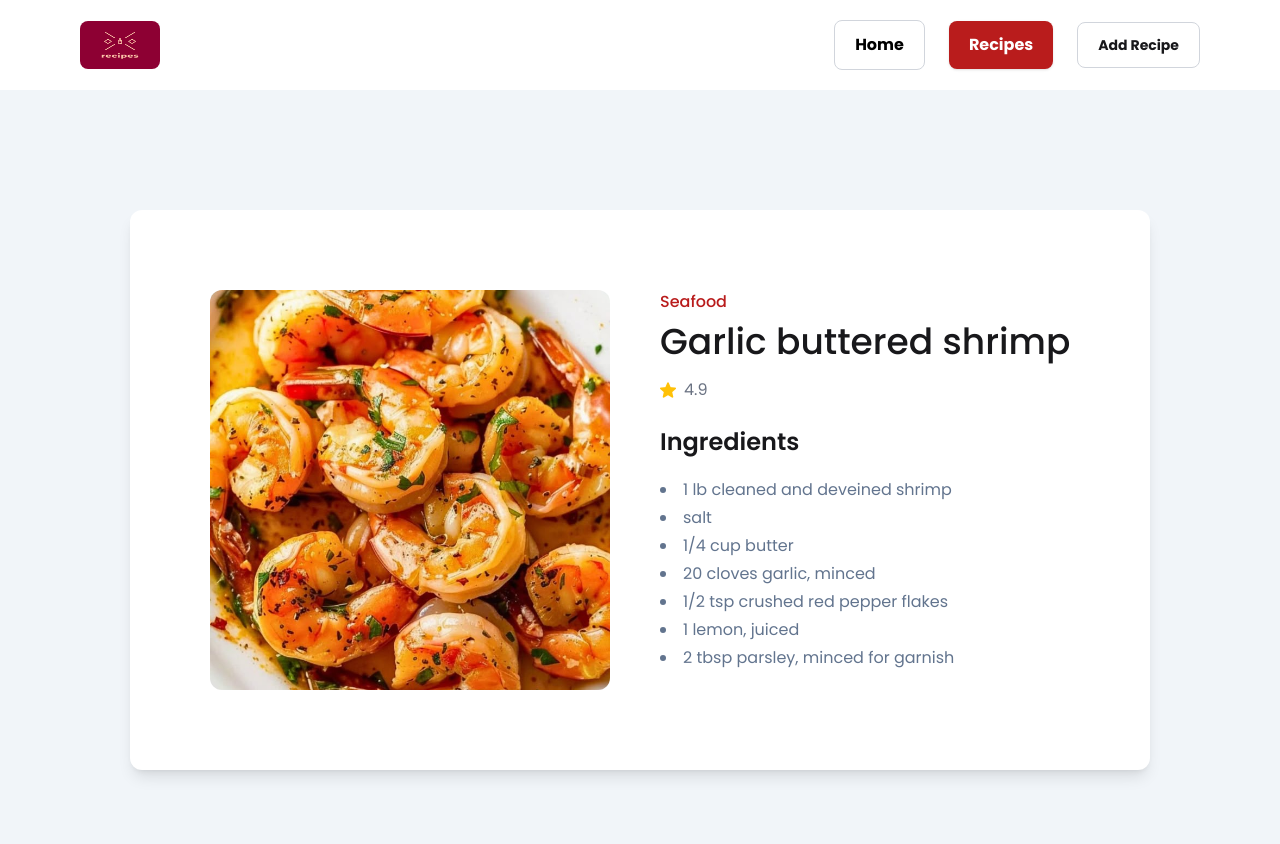
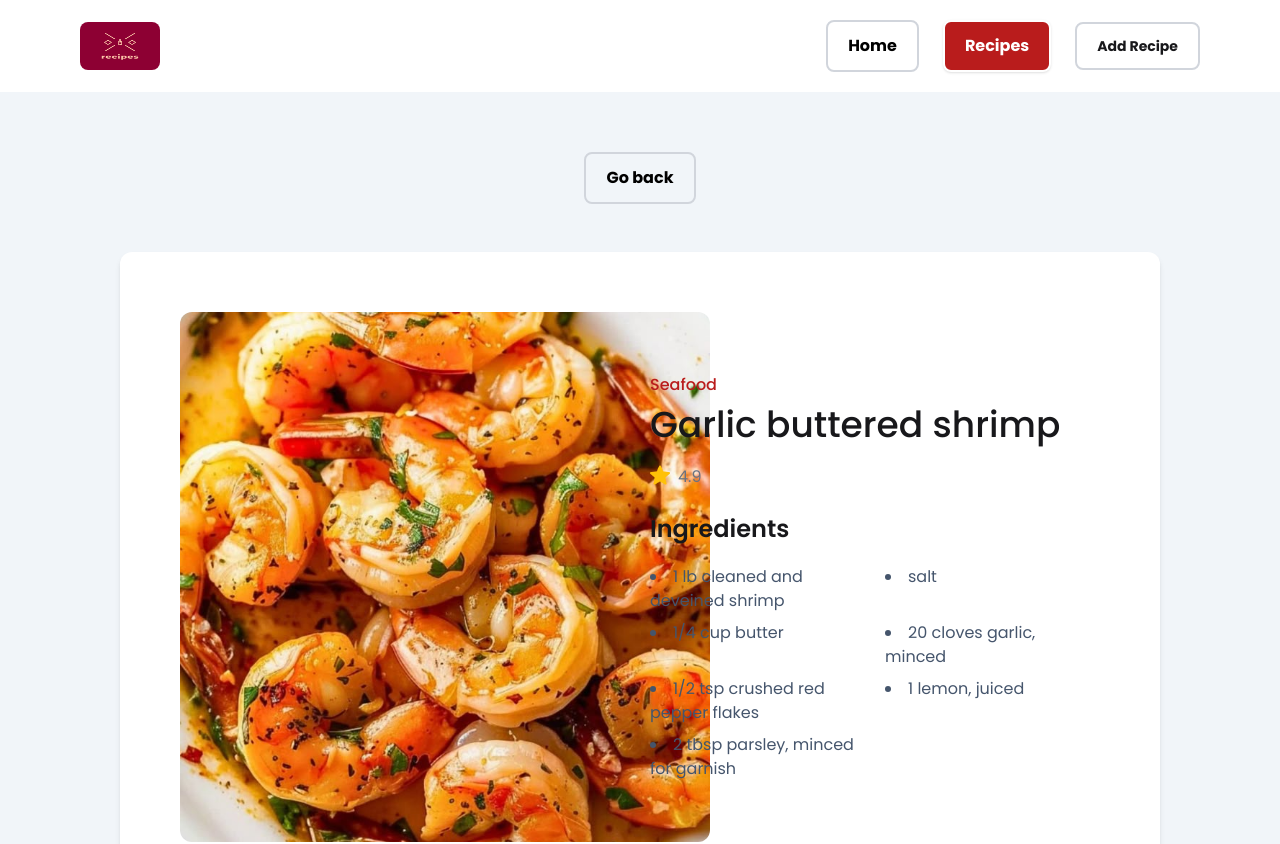
Before and after one commit to Xeyn19/food-recipes-website, a React (Vite) app: page /Recipes/1 in a window 1280 px wide. Shown: the top 844 px of the page. Built offline with nearby package versions, Linux system fonts and the light colour scheme.

Commit message:
done fix each id page in each foods recipes

```diff
--- a/public/Foods.json
+++ b/public/Foods.json
@@ -20,49 +20,163 @@
         "image":"/sinigangnahipon.jpg",
         "subname":"Seafood",
         "name":"Sinigang na Hipon",
-        "rating":5
+        "rating":5,
+        "ingredients": [
+        "1 lb. shrimp cleaned",
+        "44 grams Knorr Sinigang sa Sampaloc Mix",
+        "1 bunch kangkong",
+        "15 pieces snake beans",
+        "5 pieces okra",
+        "1 piece eggplant",
+        "1 cup daikon radish sliced",
+        "1 piece tomato sliced",
+        "3 pieces long green pepper",
+        "1 piece onion",
+        "2 quarts water",
+        "Fish sauce and ground black pepper to taste"
+        ]
     },
     {
         "id": 4,
         "image":"/sisig.jpg",
         "subname":"Pork",
         "name":"Sisig",
-        "rating":4.8
+        "rating":4.8,
+        "ingredients": [
+        "1 lb pork belly",
+        "1 whole pork snout + jowls",
+        "1 pig ear",
+        "1/2 cup chicken liver",
+        "1 cup vinegar (for boiling)",
+        "1/2 cup soy sauce (for boiling)",
+        "12 garlic cloves",
+        "2 bay leaves",
+        "1 tablespoon salt",
+        "1/2 teaspoon peppercorns",
+        "1 sisig seasoning packet, or:",
+        "1/4 cup kalamansi juice",
+        "1/4 cup vinegar",
+        "1 teaspoon salt",
+        "1/2 teaspoon ground pepper",
+        "1 teaspoon garlic powder",
+        "1 tablespoon oil",
+        "10 Thai chilis, chopped",
+        "3/4 cup chopped shallots (or red onion)",
+        "1/4 cup mayonnaise",
+        "1 egg, for topping",
+        "1 tablespoon butter (optional)"
+        ]
     },
     {
         "id": 5,
         "image":"/Sizzling Tofu.jpg",
         "subname":"Soybean",
         "name":"Tofu Sisig",
-        "rating":4.6
+        "rating":4.6,
+        "ingredients": [
+        "1 block of firm tofu, pressed",
+        "2 small shallots, diced",
+        "2 cloves of garlic, minced",
+        "2-3 sliced Thai chilis (optional, reserve some for topping)",
+        "Oil for frying (e.g., canola oil)",
+        "1 tbsp soy sauce (e.g., Silver Swan)",
+        "1 tbsp oyster sauce (or vegan oyster sauce)",
+        "1 tbsp kalamansi juice",
+        "1 tbsp mushroom powder or seasoning (e.g., Trader Joe’s Umami Blend)",
+        "1/3 cup mayo (or vegan mayo)",
+        "1 tbsp butter (or vegan butter)",
+        "1 egg (optional, for serving)",
+        "Green onion and sesame seeds, for garnish"
+        ]
     }
     ,{
         "id": 6,
         "image":"/Sipo Egg.jpg",
         "subname":"Egg",
         "name":"Sipo Egg",
-        "rating":4.5
+        "rating":4.5,
+        "ingredients": [
+    "1 lb shrimp, head and shell removed, deveined",
+    "20 pieces quail eggs, boiled and peeled",
+    "1 piece onion, minced",
+    "1 teaspoon minced garlic",
+    "1/4 cup butter",
+    "1 tablespoon cooking oil",
+    "1 1/2 cups green peas",
+    "1 piece carrot, cubed",
+    "3/4 cup water",
+    "4 ounces ham, minced (optional)",
+    "1 can cream of mushroom (10 oz)",
+    "3/4 cup singkamas, cubed",
+    "1/2 cup heavy whipping cream",
+    "Salt and pepper to taste"
+    ]
     }
     ,{
         "id": 7,
         "image":"/Chickencurry.jpg",
         "subname":"Chicken",
         "name":"Chicken Curry",
-        "rating":4.7
+        "rating":4.7,
+        "ingredients": [
+        "2 lbs chicken, cut into serving pieces",
+        "1 tablespoon curry powder",
+        "1 piece potato, cubed",
+        "4 cloves garlic, minced",
+        "2 stalks celery, sliced",
+        "1 piece red bell pepper, sliced",
+        "2 pieces long green pepper",
+        "1 piece onion, chopped",
+        "2 thumbs ginger, cut into strips",
+        "2 cups coconut milk",
+        "1/2 cup all-purpose cream (optional)",
+        "1 cup water",
+        "Fish sauce and ground black pepper to taste"
+        ]
+
     }
     ,{
         "id": 8,
         "image":"/sinigangnababoy.jpg",
         "subname":"Pork",
         "name":"Sinigang na Baboy",
-        "rating":4.8
+        "rating":4.8,
+        "ingredients": [
+        "2 lbs pork belly, sliced into cubes",
+        "2 to 3 cups kangkong leaves",
+        "3 pieces long green chili pepper (siling pansigang)",
+        "2 pieces tomato, quartered",
+        "1 cup sliced daikon radish (labanos)",
+        "10 to 12 pieces snake beans, cut into 2-inch pieces",
+        "1 piece onion, quartered",
+        "15 pieces okra",
+        "2 pieces taro, peeled and cut in half (gabi)",
+        "8 cups water",
+        "2 packs Knorr Sinigang sa Sampaloc Mix Original (20g each)",
+        "3 tablespoons fish sauce (patis)",
+        "¼ teaspoon ground black pepper"
+        ]
+
     }
     ,{
         "id": 9,
         "image":"/adobongmanok.jpg",
         "subname":"Chicken",
         "name":"Adobong Manok",
-        "rating":4.6
+        "rating":4.6,
+        "ingredients": [
+        "2 lbs chicken",
+        "3 pieces dried bay leaves",
+        "4 tablespoons soy sauce",
+        "6 tablespoons white vinegar",
+        "5 cloves garlic",
+        "1 1/2 cups water",
+        "3 tablespoons cooking oil",
+        "1 teaspoon sugar",
+        "1/4 teaspoon salt",
+        "1 teaspoon whole peppercorn"
+        ]
+
     }
 
 
--- a/src/components/Foods.jsx
+++ b/src/components/Foods.jsx
@@ -81,12 +81,12 @@ const Foods = ({ category, searchKeyword = '' }) => {
               <h4 className="text-primary-color font-medium">{food.subname}</h4>
               <h2 className="card-title">{food.name}</h2>
               <div className="flex items-center space-x-1">
-                <img src={rateicon} alt="" className="w-4" />
-                <h4 className="text-slate-500 my-auto text-md">{food.rating}</h4>
+                <img src={rateicon} alt="" className="w-5" />
+                <h4 className="text-slate-500 my-auto text-md mt-1">{food.rating}</h4>
               </div>
               <div className="card-actions justify-end">
                 <button onClick={() => handleCheckRecipe(food.id)}
-                className="border border-gray-300 px-4 cursor-pointer font-bold ease-in duration-150 transition-all py-3 rounded-lg hover:bg-primary-color hover:text-white">
+                className="border-2 border-gray-300 px-4 cursor-pointer font-bold ease-in duration-150 transition-all py-3 rounded-lg hover:bg-primary-color hover:text-white">
                   Check Recipe
                 </button>
               </div>
--- a/src/components/Nav.jsx
+++ b/src/components/Nav.jsx
@@ -12,8 +12,8 @@ const Nav = () => {
 
   const navLinkClasses = ({ isActive }) =>
     isActive
-      ? 'text-white bg-primary-color px-5 py-3 rounded-lg font-bold shadow transition-all duration-100'
-      : 'hover:bg-primary-color hover:text-white border border-gray-300 px-5 py-3 rounded-lg text-black font-bold transition-all duration-100';
+      ? 'text-white bg-primary-color px-5 py-3 rounded-lg font-bold shadow transition-all duration-100 border-2'
+      : 'hover:bg-primary-color hover:text-white border-2 border-gray-300 px-5 py-3 rounded-lg text-black font-bold transition-all duration-100';
 
   return (
     <nav className='w-full py-5 px-5 md:px-20 bg-white shadow-md'>
@@ -26,7 +26,7 @@ const Nav = () => {
         <div className="hidden md:flex space-x-6 items-center font-medium">
           <NavLink to="/" className={navLinkClasses}>Home</NavLink>
           <NavLink to="/Recipes" className={navLinkClasses}>Recipes</NavLink>
-          <button className="border border-gray-300 px-5 py-3 rounded-lg cursor-pointer text-sm font-bold hover:bg-primary-color hover:text-white transition-all duration-100">
+          <button className="border-2 border-gray-300 px-5 py-3 rounded-lg cursor-pointer text-sm font-bold hover:bg-primary-color hover:text-white ease-in transition-all duration-100">
             Add Recipe
           </button>
         </div>
@@ -45,7 +45,7 @@ const Nav = () => {
           <NavLink to="/" className={navLinkClasses} onClick={toggleMenu}>Home</NavLink>
           <NavLink to="/Recipes" className={navLinkClasses} onClick={toggleMenu}>Recipes</NavLink>
           <button
-            className="border border-gray-300 px-5 py-3 rounded-lg cursor-pointer text-sm font-bold hover:bg-primary-color hover:text-white transition-all duration-100"
+            className="border-2 border-gray-300 px-5 py-3 rounded-lg cursor-pointer text-sm font-bold hover:bg-primary-color hover:text-white transition-all duration-100"
             onClick={toggleMenu}
           >
             Add Recipe
--- a/src/pages/RecipeesPage.jsx
+++ b/src/pages/RecipeesPage.jsx
@@ -9,7 +9,7 @@ const RecipeesPage = () => {
 
   return (
     <>
-      <div className="min-h-screen bg-slate-100 pb-40 rounded-lg shadow-md">
+      <div className="min-h-screen bg-slate-100 pb-40 rounded-lg shadow-md max-xl:px-10">
         <div className="flex items-center flex-col w-full">
           <div className="text-center py-20 space-y-5 bg-white shadow-md max-xl:w-full max-md:m-auto max-md:px-5 max-xl:px-40">
             <h4 className="font-medium text-sm">RECIPES FOR EVERY TASTE</h4>
@@ -25,11 +25,11 @@ const RecipeesPage = () => {
               <button
                 key={index}
                 onClick={() => setSelectedCategory(category)}
-                className={`px-5 py-3 rounded-lg font-bold border cursor-pointer
+                className={`px-5 py-3 rounded-lg font-bold border-2 cursor-pointer
                   max-md:text-sm max-md:px-3 max-md:py-2 ease-in duration-150 transition-all
                   ${
                     selectedCategory === category
-                      ? 'bg-primary-color text-white'
+                      ? 'bg-primary-color text-white border-2'
                       : 'border-gray-300 text-black hover:bg-primary-color hover:text-white'
                   }`}
               >
--- a/src/pages/RecipesPageDetails.jsx
+++ b/src/pages/RecipesPageDetails.jsx
@@ -1,9 +1,11 @@
 import React, { useState,useEffect } from 'react'
 import { useParams } from 'react-router-dom'
 import rateicon from '/rate-icon.png';
+import { useNavigate } from 'react-router-dom';
 
 
 const RecipesPageDetails = () => {
+    const navigate = useNavigate();
     const {foodId} = useParams();
     const [food, setFood] = useState(null);
 
@@ -26,32 +28,35 @@ if (!food) return <div>No Recipes found.</div>;
 
   return (
     <>
-        <div className="min-h-screen flex justify-center max-md:flex-col items-center bg-slate-100 px-4 py-12">
-            <div className="grid grid-cols-2 gap-10 bg-white p-20 max-md:p-10 rounded-xl shadow-lg max-md:grid-cols-1">
-                <div className="w-[400px] h-[400px] max-md:w-full">
-                <figure className="overflow-hidden rounded-xl w-full h-full">
-                    <img src={food.image} alt={food.name} className="w-full h-full object-cover" />
-                </figure>
+        <div className="min-h-screen flex justify-center flex-col items-center bg-slate-100 px-30 max-md:px-5  pb-30 pt-10">
+            <button onClick={() => navigate('/Recipes')}
+            className='border-gray-300 border-2 text-black px-5 py-3 mt-5  mb-12 self-center rounded-lg cursor-pointer font-bold
+             hover:bg-primary-color hover:text-white  ease-in transition-all duration-150  '>Go back</button>
+            <div className="grid grid-cols-2 gap-5 bg-white px-15 py-15 max-md:px-10 max-xl:px-8  rounded-xl max-md:py-13 shadow-md max-xl:grid-cols-1 max-xl:w-full">
+                <div className="w-[530px] h-[530px] max-xl:w-full max-md:h-[300px] max-xl:h-[400px]">
+                    <figure className="overflow-hidden rounded-xl w-full h-full">
+                        <img src={food.image} alt={food.name} className="w-full h-full object-cover" />
+                    </figure>
                 </div>
 
-                <div className="flex flex-col justify-between">
+                <div className="flex flex-col justify-center">
                 <div className='space-y-2'>
-                    <h4 className="text-primary-color font-medium">{food.subname}</h4>
-                    <h2 className="font-medium text-4xl mb-4">{food.name}</h2>
-                    <div className="flex items-center space-x-2 mb-6">
-                    <img src={rateicon} alt="rating" className="w-4 h-4" />
-                    <span className="text-gray-500">{food.rating}</span>
+                    <h4 className="text-primary-color font-medium max-md:text-sm">{food.subname}</h4>
+                    <h2 className="font-medium text-4xl mb-4 max-md:text-2xl">{food.name}</h2>
+                    <div className="flex items-center  space-x-2 mb-6">
+                    <img src={rateicon} alt="rating" className="w-5 h-5" />
+                    <span className="text-gray-500 max-md:textsm mt-1">{food.rating}</span>
                     </div>
-                    <h3 className="text-2xl font-semibold mb-2">Ingredients</h3>
-                    {Array.isArray(food.ingredients) && food.ingredients.length > 0 ? (
-                        <ul className="list-disc list-inside space-y-1 mt-5">
-                            {food.ingredients.map((item, index) => (
-                            <li className='text-slate-500' key={index}>{item}</li>
-                            ))}
-                        </ul>
-                        ) : (
-                        <p>No ingredients listed.</p>
-                        )}
+                    <h3 className="text-2xl font-semibold mb-2 max-md:text-lg">Ingredients</h3>
+                    <ul className="grid grid-cols-2 gap-x-5 gap-y-2 mt-5 max-md:grid-cols-2 max-sm:grid-cols-1 max-md:text-sm">
+                    {Array.isArray(food.ingredients) &&
+                        food.ingredients.slice(0, 10).map((item, index) => (
+                        <li className="text-slate-600 list-disc list-inside" key={index}>
+                            {item}
+                        </li>
+                    ))}
+                    </ul>
+
                 </div>
                 </div>
 
```
